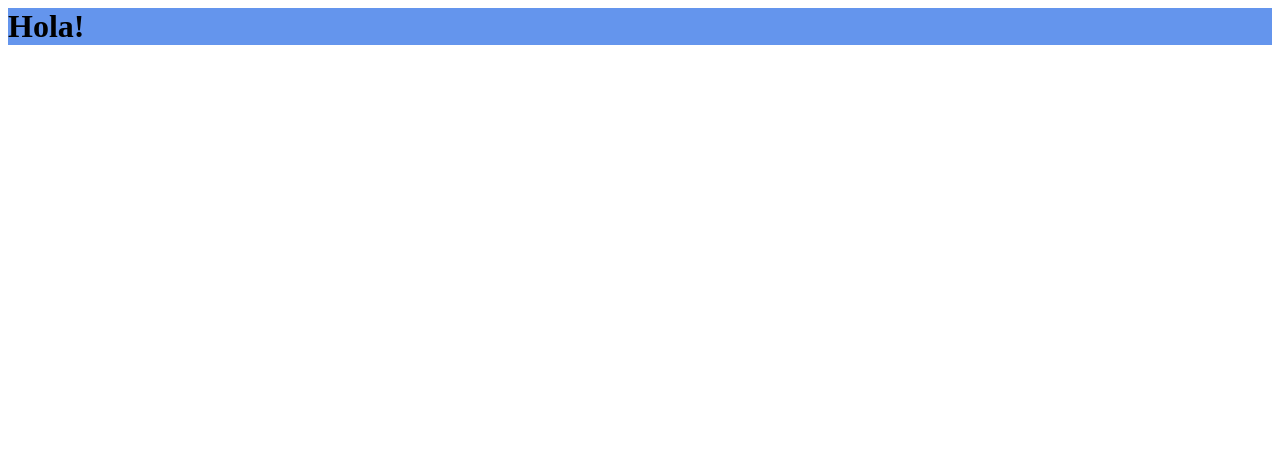
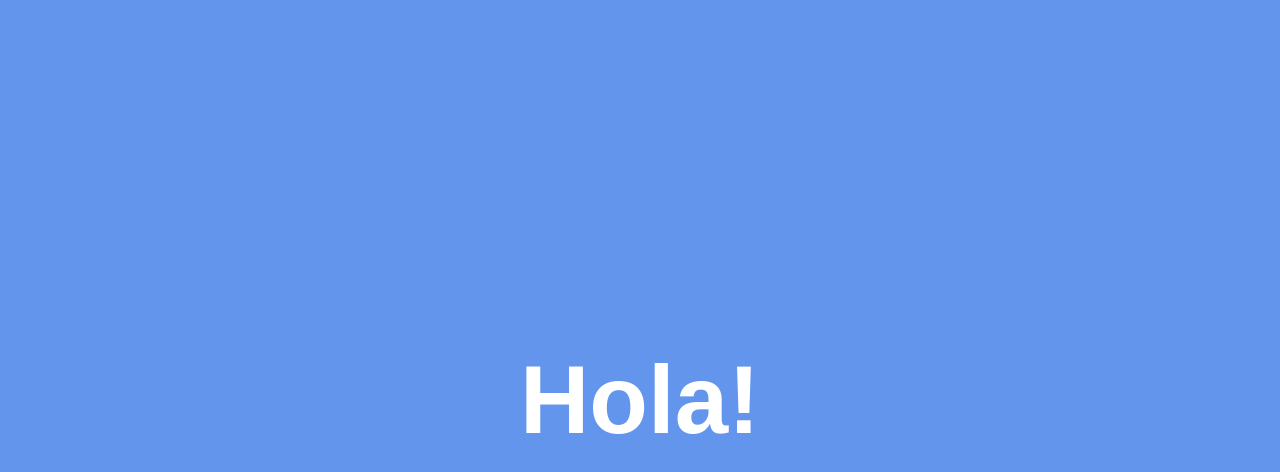
Before and after one commit to fran-gomez/fran-gomez.github.io, a plain HTML site: page index.html in a window 1280 px wide. Drawn offline with Linux system fonts and the light colour scheme.

Commit message:
index styling

```diff
--- a/index.html
+++ b/index.html
@@ -1,6 +1,21 @@
 <html>
+    <head>
+        <style>
+            body {
+            margin: 0;
+            height: 100vh;
+            display: flex;
+            justify-content: center;
+            align-items: center;
+            background-color: cornflowerblue;
+            color: white;
+            font-size: 3rem;
+            font-family: Arial, sans-serif;
+            }
+        </style>
+    </head>
     <body>
-        <h1 style="align-content: center;background-color: cornflowerblue;">
+        <h1>
             Hola!
         </h1>
     </body>
```
